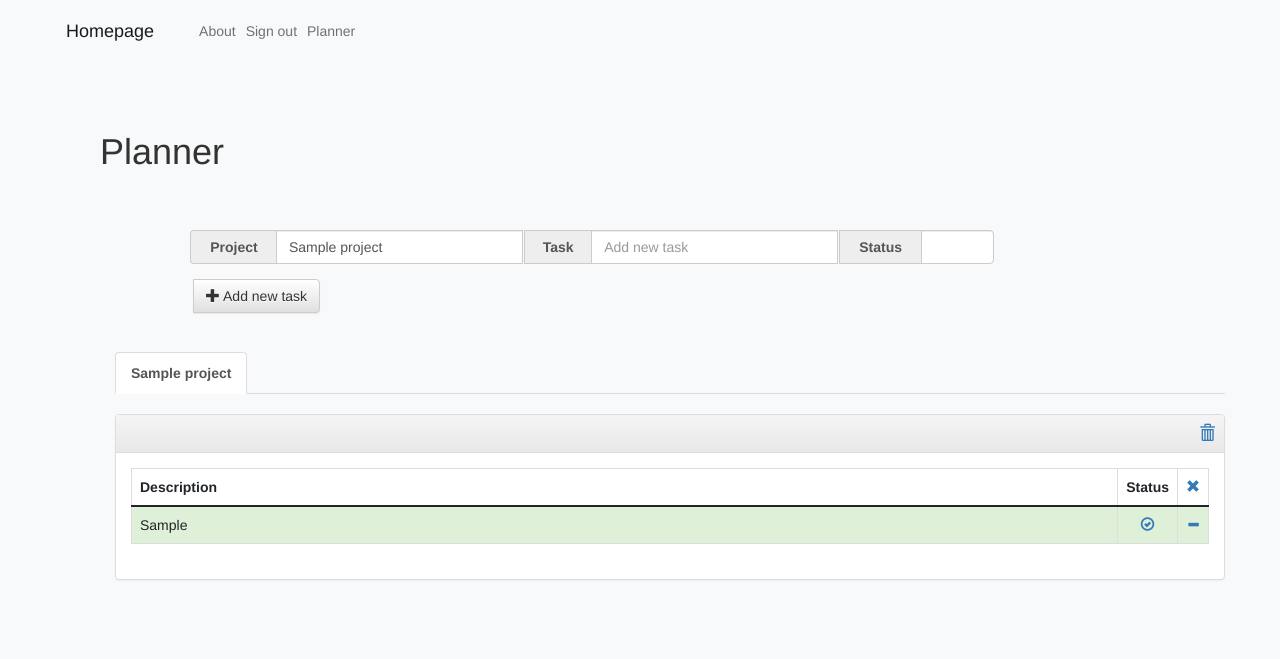
After one commit to adam-stegienko/Portfolio-Application, a Flask app: page /planner in a window 1280 px wide. The commit adds this page. Shown: the top 659 px of the page. Run offline with Flask 2, Linux system fonts and the light colour scheme; a user stored in the database is signed in; tables that the repository leaves empty hold one stand-in row (values such as "Sample post"); some libraries are stand-ins or nearby versions.

Commit message:
Day 2: Flask App with SQLite DB, task manager working, registering and logging in/out working

```diff
--- a/app.py
+++ b/app.py
@@ -1,43 +1,295 @@
 #!/usr/bin/env python3
 
 # Import required modules
-from flask import Flask, render_template, request, jsonify, url_for
+from flask import Flask, render_template, redirect, request, flash, session
+from werkzeug.security import generate_password_hash, check_password_hash
+from flask_sqlalchemy import SQLAlchemy
+from flask_login import LoginManager, UserMixin, login_user, logout_user, current_user
+from flask_wtf import FlaskForm
+from wtforms import StringField, EmailField, PasswordField, SubmitField
+from wtforms.validators import DataRequired
+from functools import wraps
 
 # Initialize the application
+
 app = Flask(__name__)
+app.config['SECRET_KEY'] = "I love DevOps"
+app.config['WTF_CSRF_SECRET_KEY'] = "DevOps loves security"
+app.config['SQLALCHEMY_DATABASE_URI'] = 'sqlite:///database.db'
+app.config['SQLALCHEMY_TRACK_MODIFICATIONS'] = False
+db = SQLAlchemy(app)
 
 # Run the application
 def run():
     app.run(host="127.0.0.1", debug=True)
+
+class User(db.Model, UserMixin):
+    id = db.Column(db.Integer, primary_key = True)
+    username = db.Column(db.String(255))
+    email = db.Column(db.String, unique = True)
+    password = db.Column(db.String)
+
+    def __repr__(self):
+        return f'User{self.username}{self.email}'
+
+class Projects(db.Model):
+    """Projects schema"""
+    project_id = db.Column(db.Integer, primary_key=True)
+    project_name = db.Column(db.String(20))
+    active = db.Column(db.Boolean)
+    user_id = db.Column(db.Integer, db.ForeignKey('user.id'))
+
+    def __init__(self, project, user_id, active):
+        self.project_name = project
+        self.active = active
+        self.user_id = user_id
+
+    def __repr__(self):
+        return '<Project {}>'.format(self.project_name)
+
+
+class Tasks(db.Model):
+    """Tasks schema"""
+    task_id = db.Column(db.Integer, primary_key=True)
+    project_id = db.Column(db.Integer, db.ForeignKey('projects.project_id'))
+    task = db.Column(db.Text)
+    status = db.Column(db.Boolean, default=False)
+    user_id = db.Column(db.Integer, db.ForeignKey('user.id'))
+
+    def __init__(self, project_id, task, user_id, status=True):
+        self.project_id = project_id
+        self.task = task
+        self.status = status
+        self.user_id = user_id
+
+    def __repr__(self):
+        return '<Task {}>'.format(self.task)
+
+projects = db.relationship('Project', backref='owner')
+
+class RegisterForm(FlaskForm):
+    username = StringField('Username', validators=[DataRequired()])
+    email = EmailField('Email', validators=[DataRequired()])
+    password = PasswordField('Password', validators=[DataRequired()])
+    submit = SubmitField('Register')
+
+class LoginForm(FlaskForm):
+    username = StringField('User', validators=[DataRequired()])
+    password = PasswordField('Password', validators=[DataRequired()])
+    submit = SubmitField('Sign In')
+
+# Set the login manager
+login_manager = LoginManager()
+login_manager.init_app(app)
+
+@login_manager.user_loader
+def load_user(user_id):
+    return User.query.get(int(user_id))
+
+# initialize the database
+with app.app_context():
+    db.create_all()
+
+def login_required(f):
+    @wraps(f)
+    def decorated_function(*args, **kwargs):
+        if session.get('username') is None or session.get('if_logged') is None:
+            return redirect('/sign-in',code=302)
+        return f(*args, **kwargs)
+    return decorated_function
 
 # Home route of our app - it returns our homepage
 @app.route("/", methods=["GET"])
 def home():
     return render_template("index.html", title="Home")
 
-@app.route("/register", methods=["GET"])
-def register():
-    return render_template("register.html", title="Register an account")
+@app.route("/sign-up", methods=['POST','GET'])
+def sign_up():
+    form = RegisterForm()
+    if request.method == 'GET':
+        return render_template("sign_up.html", title="Register an account", form=form)
 
-@app.route("/sign-in", methods=["GET"])
+    if request.method == "POST":
+        username = request.form['username']
+        password = request.form['password']
+
+        if not (username and password):
+            flash("Username or Password cannot be empty")
+            return redirect('/sign-up')
+        else:
+            username = username.strip()
+            password = password.strip()
+
+        # Returns salted pwd hash in format : method$salt$hashedvalue
+        hashed_pwd = generate_password_hash(password, 'sha256')
+
+        new_user = User(username=username, password=hashed_pwd)
+        db.session.add(new_user)
+
+        try:
+            db.session.commit()
+        except SQLAlchemy.exc.IntegrityError:
+            flash("Username {u} is not available.".format(u=username))
+            return redirect('/sign-up')
+        flash("User account has been created.")
+        return render_template("sign_up.html", title="Register an account", form=form)
+
+@app.route("/sign-in", methods = ['POST','GET'])
 def sign_in():
-    return render_template("sign-in.html", title="Sign in")
+    form = LoginForm()
+    if request.method == 'GET':
+        return render_template('sign_in.html', title="Login to start using the planner", form=form)
+
+    if request.method == 'POST':
+        if form.validate_on_submit:
+            user = User.query.filter_by(username = form.username.data).first()
+            if user and check_password_hash(user.password, form.password.data):
+                login_user(user)
+                return redirect('/planner')
+            else:
+                flash("Invalid username or password.")
+                return redirect("/")
+
+@app.route("/sign-out", methods=['POST','GET'])
+def logout():
+    logout_user()
+    return redirect("/")
 
 @app.route("/about", methods=["GET"])
 def about():
     return render_template("about.html", title="About the project")
 
-# 404 error handler
-@app.errorhandler(404)
-def page_not_found(e):
-    # 404 - Page Not Found
-    return render_template("404.html", title="404 Page Not Found", env="Page Not Found."), 404
+@app.route("/planner", methods=["GET", "POST"])
+def planner():
+    if current_user.is_authenticated:
+        active = None
+        projects = Projects.query.filter_by(user_id=current_user.id).all()
+        tasks = Tasks.query.filter_by(user_id=current_user.id).all()
 
-# 500 error handler
-@app.errorhandler(500)
-def internal_server_error(e):
-    # 500 - Internal Server Error
-    return render_template("500.html", title="500 Internal Server Error", env="Internal Server Error"), 500
+        if len(projects) == 1:
+            projects[0].active = True
+            active = projects[0].project_id
+            db.session.commit()
+
+        if projects:
+            for project in projects:
+                if project.active:
+                    active = project.project_id
+            if not active:
+                projects[0].active = True
+                active = projects[0].project_id
+        else:
+            projects = None
+
+        if projects:
+            return render_template('planner.html', title="Planner", tasks=tasks, projects=projects, active=active)
+        else:
+            return render_template('planner.html', title="Planner", tasks=tasks, active=active)
+    else:
+        flash("Failed.")
+        return redirect("/")
+
+
+@app.route('/planner/add', methods=['POST'])
+def add_task():
+    found = False
+    project_id = None
+    task = request.form['task']
+    project = request.form['project']
+
+    if not task:
+        return redirect('/planner')
+
+    if not project:
+        project = 'Tasks'
+
+    projects = Projects.query.all()
+
+    for proj in projects:
+        if proj.project_name == project:
+            found = True
+
+    # add the project if not in database already
+    if not found:
+        add_project = Projects(project, current_user.id, True)
+        db.session.add(add_project)
+        db.session.commit()
+        projects = Projects.query.all()
+
+    # set the active tab
+    for proj in projects:
+        if proj.project_name == project:
+            project_id = proj.project_id
+            proj.active = True
+        else:
+            proj.active = False
+
+    status = bool(int(request.form['status']))
+
+    # add the new task
+    new_task = Tasks(project_id, task, current_user.id, status)
+    db.session.add(new_task)
+    db.session.commit()
+    return redirect('/planner')
+
+
+@app.route('/planner/close/<int:task_id>')
+def close_task(task_id):
+    task = Tasks.query.get(task_id)
+
+    if not task:
+        return redirect('/planner')
+
+    if task.status:
+        task.status = False
+    else:
+        task.status = True
+
+    db.session.commit()
+    return redirect('/planner')
+
+
+@app.route('/planner/delete/<int:task_id>')
+def delete_task(task_id):
+    task = Tasks.query.get(task_id)
+
+    if not task:
+        return redirect('/planner')
+
+    db.session.delete(task)
+    db.session.commit()
+    return redirect('/planner')
+
+
+@app.route('/planner/clear/<delete_id>')
+def clear_all(delete_id):
+    Tasks.query.filter(Tasks.project_id == delete_id).delete()
+    Projects.query.filter(Projects.project_id == delete_id).delete()
+    db.session.commit()
+
+    return redirect('/planner')
+
+
+@app.route('/planner/remove/<lists_id>')
+def remove_all(lists_id):
+    Tasks.query.filter(Tasks.project_id == lists_id).delete()
+    db.session.commit()
+
+    return redirect('/planner')
+
+
+@app.route('/planner/project/<tab>')
+def tab_nav(tab):
+    projects = Projects.query.all()
+
+    for project in projects:
+        if project.project_name == tab:
+            project.active = True
+        else:
+            project.active = False
+
+    db.session.commit()
+    return redirect('/planner')
 
 # Run the application
 if __name__ == "__main__":
--- /dev/null
+++ b/static/css/jumbotron.css
@@ -0,0 +1,9 @@
+.jumbotron {
+  padding-top: 0px;
+  padding-bottom: 80px;
+  background-color: #f8f9fa;
+}
+#taskPanel {
+  padding-top: 0px;
+  margin-top: 0px;
+}
--- a/templates/index.html
+++ b/templates/index.html
@@ -4,13 +4,24 @@
     <meta charset="UTF-8">
     <meta http-equiv="X-UA-Compatible" content="IE=edge">
     <meta name="viewport" content="width=device-width, initial-scale=1.0">
-    <title>{% block title %}{{ title }}{% endblock %} | Adam Demo</title>
     <link href="https://cdn.jsdelivr.net/npm/bootstrap@5.0.2/dist/css/bootstrap.min.css" rel="stylesheet" integrity="sha384-EVSTQN3/azprG1Anm3QDgpJLIm9Nao0Yz1ztcQTwFspd3yD65VohhpuuCOmLASjC" crossorigin="anonymous">
-    <script src="https://cdn.jsdelivr.net/npm/bootstrap@5.0.2/dist/js/bootstrap.min.js" integrity="sha384-cVKIPhGWiC2Al4u+LWgxfKTRIcfu0JTxR+EQDz/bgldoEyl4H0zUF0QKbrJ0EcQF" crossorigin="anonymous"></script>
     <link rel="icon" href="{{ url_for('static', filename='favicon.ico') }}" type="image/x-icon">
 
+    <title>{% block title %}{{ title }}{% endblock %} | Adam Demo</title>
+
+    <!-- Latest compiled and minified CSS -->
+    <link rel="stylesheet" href="https://maxcdn.bootstrapcdn.com/bootstrap/3.3.7/css/bootstrap.min.css"
+    integrity="sha384-BVYiiSIFeK1dGmJRAkycuHAHRg32OmUcww7on3RYdg4Va+PmSTsz/K68vbdEjh4u" crossorigin="anonymous">
+
+    <!-- Optional theme -->
+    <link rel="stylesheet" href="https://maxcdn.bootstrapcdn.com/bootstrap/3.3.7/css/bootstrap-theme.min.css"
+    integrity="sha384-rHyoN1iRsVXV4nD0JutlnGaslCJuC7uwjduW9SVrLvRYooPp2bWYgmgJQIXwl/Sp" crossorigin="anonymous">
+
+    <!-- Custom styles for this template -->
+    <link href="{{ url_for('static', filename='css/jumbotron.css') }}" rel="stylesheet">
+
 </head>
-<body class="bg-light">
+<body class="bg-light" style="margin: auto 50px">
 
     <nav class="navbar navbar-expand-lg navbar-light bg-light">
         <a class="navbar-brand mr-auto left-5" href="{{ url_for('home') }}">Homepage</a>
@@ -19,15 +30,24 @@
         </button>
         <div class="collapse navbar-collapse" id="navbarSupportedContent">
             <ul class="navbar-nav mr-auto">
-                <li class="nav-item active">
-                <a class="nav-link" href="{{ url_for('register') }}">Register</a>
+                <li class="nav-item">
+                    <a class="nav-link" href="{{ url_for('about') }}">About</a>
+                </li>
+                {% if current_user.is_authenticated %}
+                <li class="nav-item">
+                    <a class="nav-link" href="/sign-out">Sign out</a>
                 </li>
                 <li class="nav-item">
-                <a class="nav-link" href="{{ url_for('sign_in') }}">Sign in</a>
+                    <a class="nav-link" href="{{ url_for('planner') }}">Planner</a>
+                </li>
+                {%else%}
+                <li class="nav-item active">
+                    <a class="nav-link" href="{{ url_for('sign_up') }}">Sign up</a>
                 </li>
                 <li class="nav-item">
-                <a class="nav-link" href="{{ url_for('about') }}">About</a>
+                    <a class="nav-link" href="{{ url_for('sign_in') }}">Sign in</a>
                 </li>
+                {% endif %}
             </ul>
         </div>
     </nav>
@@ -35,11 +55,23 @@
     <div class="container">
         <div class="row">
             <div class="p-5 mb-5">
-                {% block content %}<h1>Adam Demo Project</h1>
-                <p class="lead">Register, sign in, and use the to do list as you please!</p>{% endblock %}
+                {% block content %}
+                {% with messages = get_flashed_messages() %}
+                {% if messages %}
+                    <div class="flash">
+                    {% for message in messages %}
+                    <h3>{{ message }}</h3>
+                    {% endfor %}
+                    </div>
+                {%else%}
+                <h1>Adam Demo Project</h1>
+                <p class="lead">Register, sign in, and use the to do list as you please!</p>
+                {% endif %}
+                {% endwith %}
+                {% endblock %}
+
             </div>
         </div>
     </div>
-
 </body>
 </html>
--- /dev/null
+++ b/templates/planner.html
@@ -0,0 +1,116 @@
+{% extends 'index.html' %}
+
+{% block content %}
+    <h1>{% block title %} {{ title }} {% endblock %}</h1>
+    <br>
+    <br>
+
+    <div class="container">
+        <!-- Page contents -->
+        <div class="jumbotron">
+            <!-- Task input form -->
+            <form class="navbar-form navbar-left" role="search" action="/planner/add" method="POST">
+                <div class="form-group">
+                    <div class="input-group">
+                        <span class="input-group-addon container-fluid"><b>Project</b></span>
+                        <input type="text" name="project" class="form-control" {% for project in projects %}{% if project.project_id == active %}value="{{ project.project_name }}"{% endif %}{% endfor %} placeholder="Project name">
+                        <span class="input-group-addon container-fluid"><b>Task</b></span>
+                        <input type="text" name="task" class="form-control" placeholder="Add new task" required>
+                        <span class="input-group-addon container-fluid"><b>Status</b></span>
+                        <select id="status" name="status" class="form-control">
+                            <option value=1 selected></option>
+                            <option value=1>Open</option>
+                            <option value=0>Close</option>
+                        </select>
+                    </div>
+                    <div class="input-group mt-4">
+                        <span class="spacer">&nbsp;</span>
+                        <button type="submit" class="btn btn-default">
+                            <span class="glyphicon glyphicon-plus" aria-hidden="true"></span> Add new task
+                        </button>
+                    </div>
+                </div>
+            </form>
+        </div><!-- jumbotron -->
+
+        {% if tasks %}
+        <div class="tasks">
+            {% if projects %}
+            <span id="taksNav" class="container">
+                <ul class="nav nav-tabs">
+                    {% for tab in projects %}
+                    {% if tab.project_id == active %}
+                    <li role="presentation" class="active">
+                    {% else %}
+                    <li role="presentation">
+                    {% endif %}
+                        <a href="/planner/project/{{ tab.project_name }}"><b>{{ tab.project_name }}</b></a>
+                    </li>
+                    {% endfor %}
+                </ul>
+            </span>
+            {% endif %}
+            <div id="taskPanel" class="panel panel-default">
+                <div class="panel-heading">
+                    <h3 class="panel-title">&nbsp;
+                        <span class="navbar-right">
+                            <a href="/planner/clear/{{ active }}">
+                                <span class="glyphicon glyphicon-trash" aria-label="Remove All"></span>
+                            </a>
+                            <span class="spacer">&nbsp;</span>
+                        </span>
+                    </h3>
+                </div>
+                <div class="panel-body">
+
+                    <!-- Task table -->
+                    <table class="table table-bordered table-hover">
+                        <thead>
+                        <tr>
+                            <td style="width:100%"><b>Description</b></td>
+                            <td><b>Status</b></td>
+                            <td align="center">
+                                <a href="/planner/remove/{{ active }}">
+                                    <span class="glyphicon glyphicon-remove" aria-label="Delete"></span>
+                                </a>
+                            </td>
+                        </tr>
+                        </thead>
+                        <tbody>
+                        {% for task in tasks %}
+                        {% if task.project_id == active %}
+                            {% if task.status %}
+                        <tr class="success">
+                            <td>{{ task.task }}</td>
+                            {% else %}
+                        <tr class="active">
+                            <td><strike>{{ task.task }}</strike></td>
+                            {% endif %}
+                            <td align="center">
+                                <a href="/planner/close/{{ task.task_id }}">
+                                {% if task.status %}
+                                    <span class="glyphicon glyphicon-ok-circle" aria-label="Open"></span>
+                                {% else %}
+                                    <span class="glyphicon glyphicon-ok-sign" aria-label="Close"></span>
+                                {% endif %}
+                                </a>
+                            </td>
+                            <td>
+                                <a href="/planner/delete/{{ task.task_id }}">
+                                    <span class="glyphicon glyphicon-minus" aria-hidden="true"></span>
+                                </a>
+                            </td>
+                        </tr>
+                        {% endif %}
+                        {% endfor %}
+                        </tbody>
+                    </table>
+                </div><!-- panel body -->
+            </div><!-- panel -->
+        </div><!-- tasks -->
+        {% endif %}
+    </div> <!-- /container -->
+
+
+
+{% endblock %}
```
Also changed, not shown: requirements.txt (+11 -1 lines), templates/404.html (deleted, +0 -8 lines), templates/500.html (deleted, +0 -9 lines), templates/register.html (deleted, +0 -28 lines), templates/sign-in.html (deleted, +0 -28 lines), templates/sign_in.html (added, +25 -0 lines), templates/sign_up.html (added, +38 -0 lines), 1 other file.
